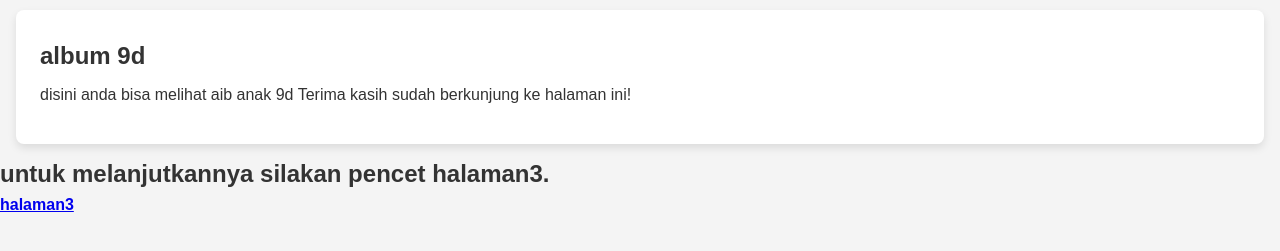
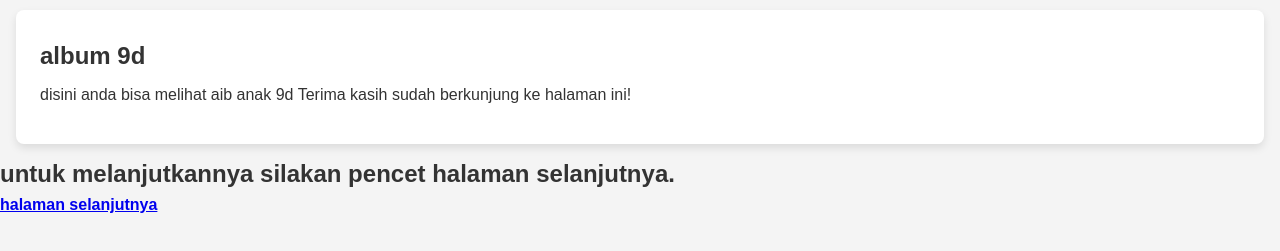
Before and after one commit to izal122/IXD, a plain HTML site: page halaman1.html in a window 1280 px wide. Shown: the part 367-618 px from the top of the page. Drawn offline with Linux system fonts and the light colour scheme.

Commit message:
Update halaman1.html

```diff
--- a/halaman1.html
+++ b/halaman1.html
@@ -87,8 +87,8 @@
   <main class="hero">
     <section class="card">
 
-      <h1>untuk melanjutkannya <strong>silakan pencet halaman3</strong>.</h1>
-      <strong><a class="btn" href="halaman2.html"target="blank">halaman3</a></strong>
+      <h1>untuk melanjutkannya <strong>silakan pencet halaman selanjutnya</strong>.</h1>
+      <strong><a class="btn" href="halaman2.html"target="blank">halaman selanjutnya</a></strong>
     </section>
   </main>
 </body>
```
